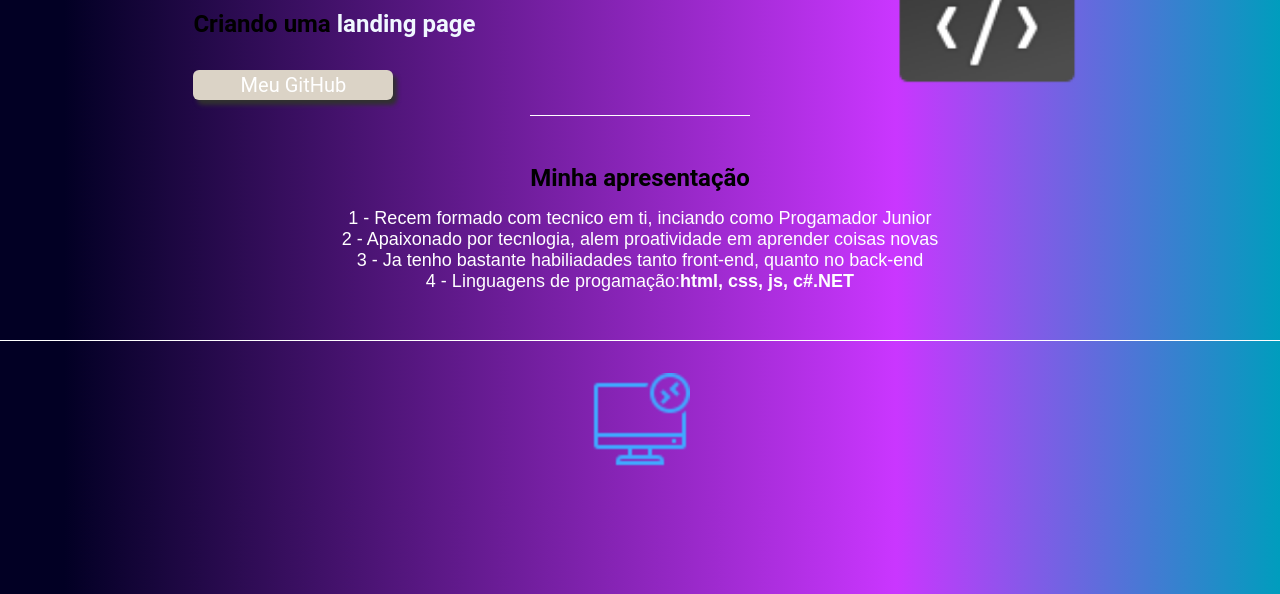
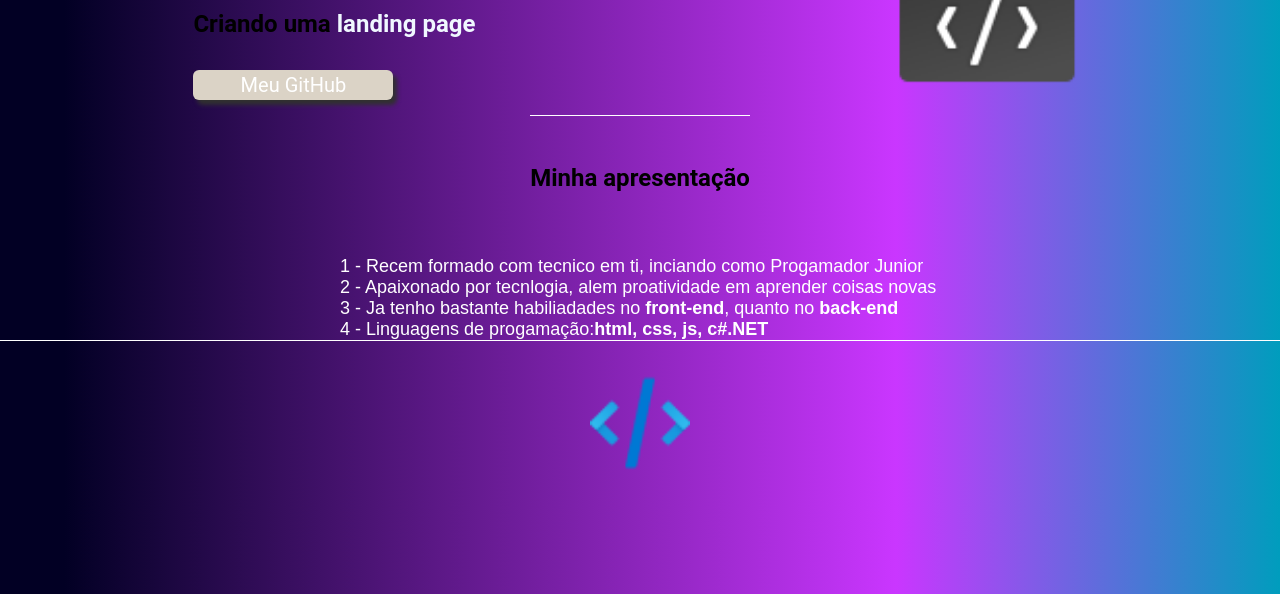
Before and after one commit to Wendel100/My_LandingPage, a plain HTML site: page index.html in a window 1280 px wide. Shown: the part 206-800 px from the top of the page. Drawn offline with Linux system fonts and the light colour scheme.

Commit message:
version 1.0.3

```diff
--- a/index.html
+++ b/index.html
@@ -28,14 +28,16 @@
         </section>
         <section class="conteudo-principal-secundario">
             <h3 class="conteudo-principal-secundario-titulo">Minha apresentação</h3>
-            <p class="conteudo-principal-secundario-paragrafo">1 - Recem formado com tecnico em ti, inciando como Progamador Junior</p>
-            <p class="conteudo-principal-secundario-paragrafo">2 - Apaixonado por tecnlogia, alem proatividade em aprender coisas novas</p>
-            <p class="conteudo-principal-secundario-paragrafo">3 - Ja tenho bastante habiliadades tanto front-end, quanto no back-end</p>
-            <p class="conteudo-principal-secundario-paragrafo">4 - Linguagens de progamação:<strong>html, css, js, c#.NET</strong></p>
         </section>
     </main>
-    <footer class="rodape">
-        <img class="rodape-image" src="src/image/icons8-conexão-rdp-50.png" alt="pc">
+    <div class="box">
+    <p class="conteudo-principal-secundario-paragrafo">1 - Recem formado com tecnico em ti, inciando como Progamador Junior</p>
+    <p class="conteudo-principal-secundario-paragrafo">2 - Apaixonado por tecnlogia, alem proatividade em aprender coisas novas</p>
+    <p class="conteudo-principal-secundario-paragrafo">3 - Ja tenho bastante habiliadades no <strong>front-end</strong>, quanto no
+        <strong> back-end</strong></p>
+    <p class="conteudo-principal-secundario-paragrafo">4 - Linguagens de progamação:<strong>html, css, js, c#.NET</strong></p>
+</div><footer class="rodape">
+        <img class="rodape-image" src="src/image/icons8-código-fonte-48.png" alt="pc">
     </footer>
 </body>
 </html>
--- a/src/css/css.css
+++ b/src/css/css.css
@@ -115,4 +115,7 @@ margin-bottom: 16px;
 span{
     color: aliceblue;
     font-family:'roboto' ;
+}.box{
+    text-align: justify;
+    margin-left: 340px;
 }
```
